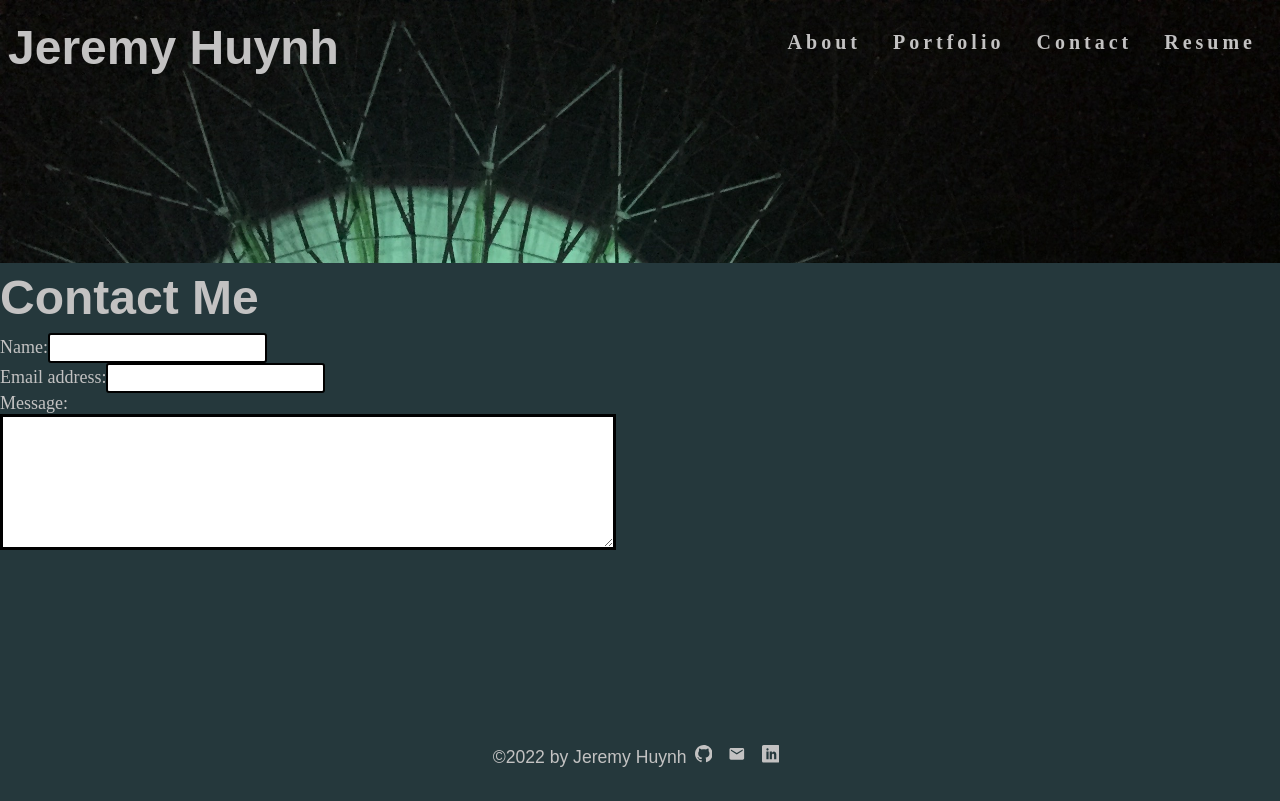
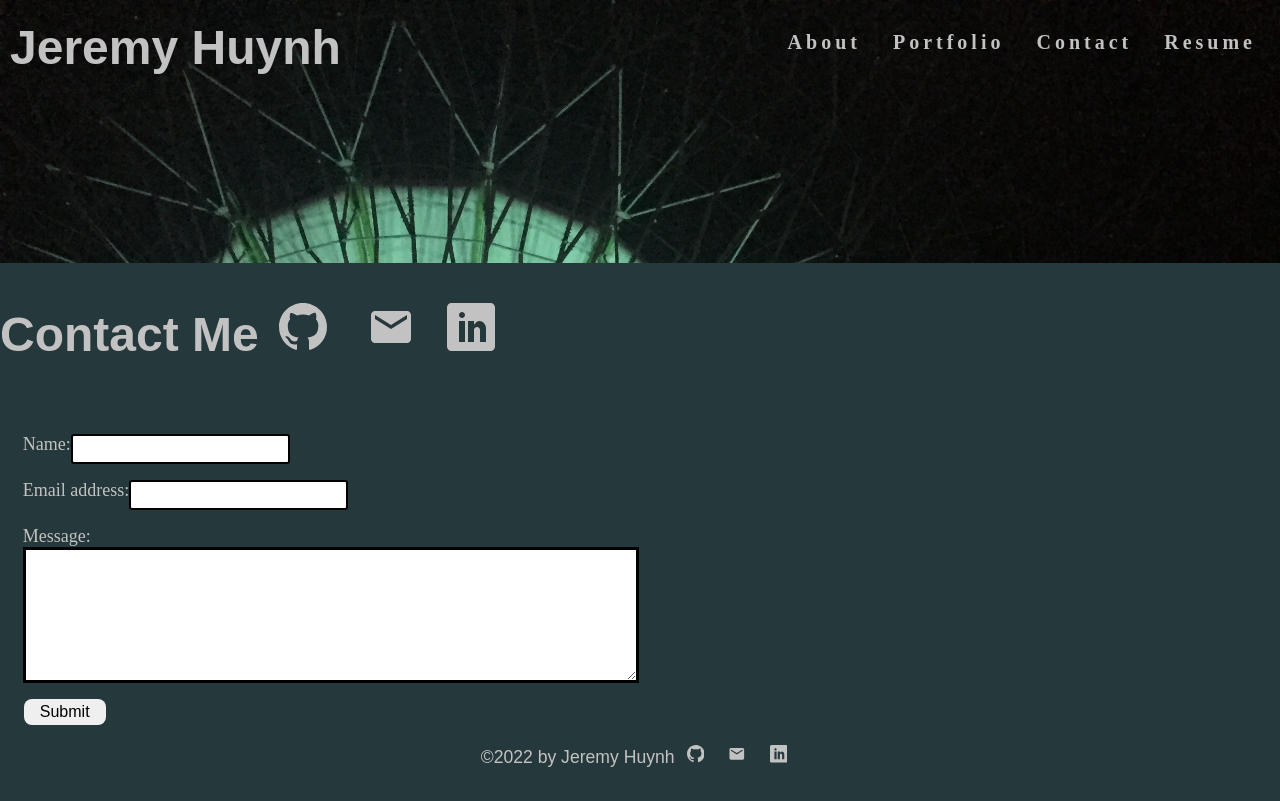
Before and after one commit to jermeewinn/jeremy-huynh-portfolio2.0, a React (Create React App) app: page / in a window 1280 px wide. Both pictures are taken after a click on the item "Contact". Built offline with nearby package versions, Linux system fonts and the light colour scheme.

Commit message:
completed styling

```diff
--- a/src/components/Contact/index.js
+++ b/src/components/Contact/index.js
@@ -1,5 +1,9 @@
 import React, { useState } from 'react';
 import { validateEmail } from "../../utils/helpers";
+import { BsGithub } from 'react-icons/bs';
+import { MdEmail } from 'react-icons/md';
+import { ImLinkedin } from 'react-icons/im';
+
 
 function Contact() {
     const [formState, setFormState] = useState({ name: '', email: '', message: ''});
@@ -33,20 +37,25 @@ function Contact() {
 
     return (
         <section>
-            <h1>Contact Me</h1>
+            <h1 className='my-5'>Contact Me
+                <a className="mx-2" href="https://github.com/jermeewinn"><BsGithub /></a>
+                <a className="mx-2" href="mailto:jeahuynh18@gmail.com"><MdEmail /></a>
+                <a className='mx-1' href='https://www.linkedin.com/in/jeremy-huynh/'><ImLinkedin /></a>
+            </h1>
             <form id="contact-form" onSubmit={handleSubmit}>
-                <div>
+                <div className='my-2 flex-row'>
                     <label htmlFor="name">Name:</label>
                     <input type='text' defaultValue={name} onChange={handleChange} name="name" />
                 </div>
-                <div>
+                <div className='my-2 flex-row'>
                     <label htmlFor="email">Email address:</label>
                     <input type='email' defaultValue={email} onChange={handleChange} name="email" />
                 </div>
-                <div>
+                <div className='my-2 flex-row'>
                     <label htmlFor="message">Message:</label>
                     <textarea name="message" defaultValue={message} onChange={handleChange} rows="5" />
                 </div>
+                <button type='submit'>Submit</button>
             </form>
         </section>
     )
--- a/src/index.css
+++ b/src/index.css
@@ -267,6 +267,49 @@ footer {
   position: fixed;
 }
 
-button {
+a {
+  border-radius: 5px;
+  font-weight: 600;
+  padding: 2px 4px;
+  margin-left: -2px;
+  margin-right: -2px;
+}
 
+.navActive {
+  color: orange;
 }
+
+#contact-form {
+  padding: 1%;
+  margin-left: 10px;
+  border-radius: 10px;
+}
+
+#sideByside {
+  opacity: 90%;
+  justify-content: center;
+  flex-wrap: wrap;
+  padding: 10px;
+}
+
+#me-image {
+  justify-content: center;
+  width: 200px;
+  height: 300px;
+  float: left;
+  margin-right: 5%;
+  padding-left: 40px;
+}
+
+#left {
+  width: "60%";
+  justify-content: center;
+  color: var(--dark);
+}
+
+#tools{
+  justify-content: space-between;
+  line-height: 1.5;
+  opacity: 75%;
+  font-weight: bolder;
+}
```
